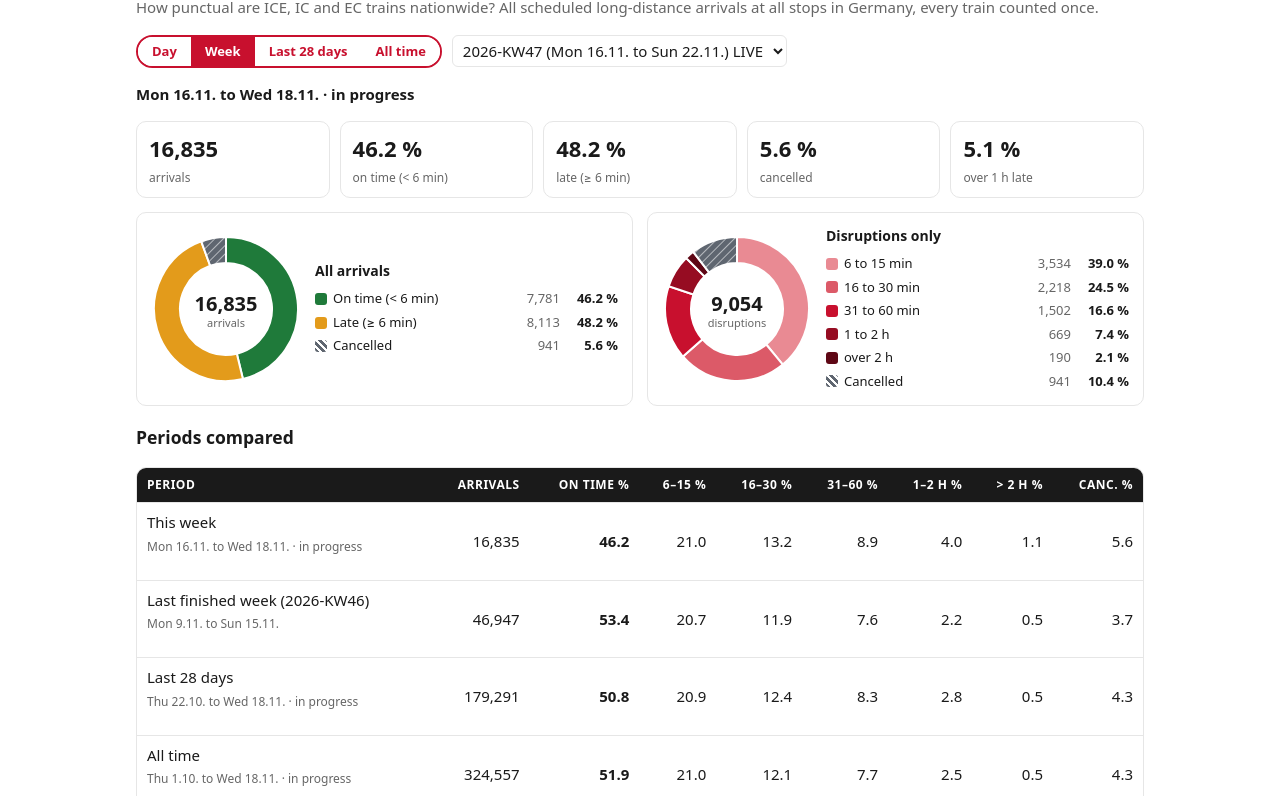
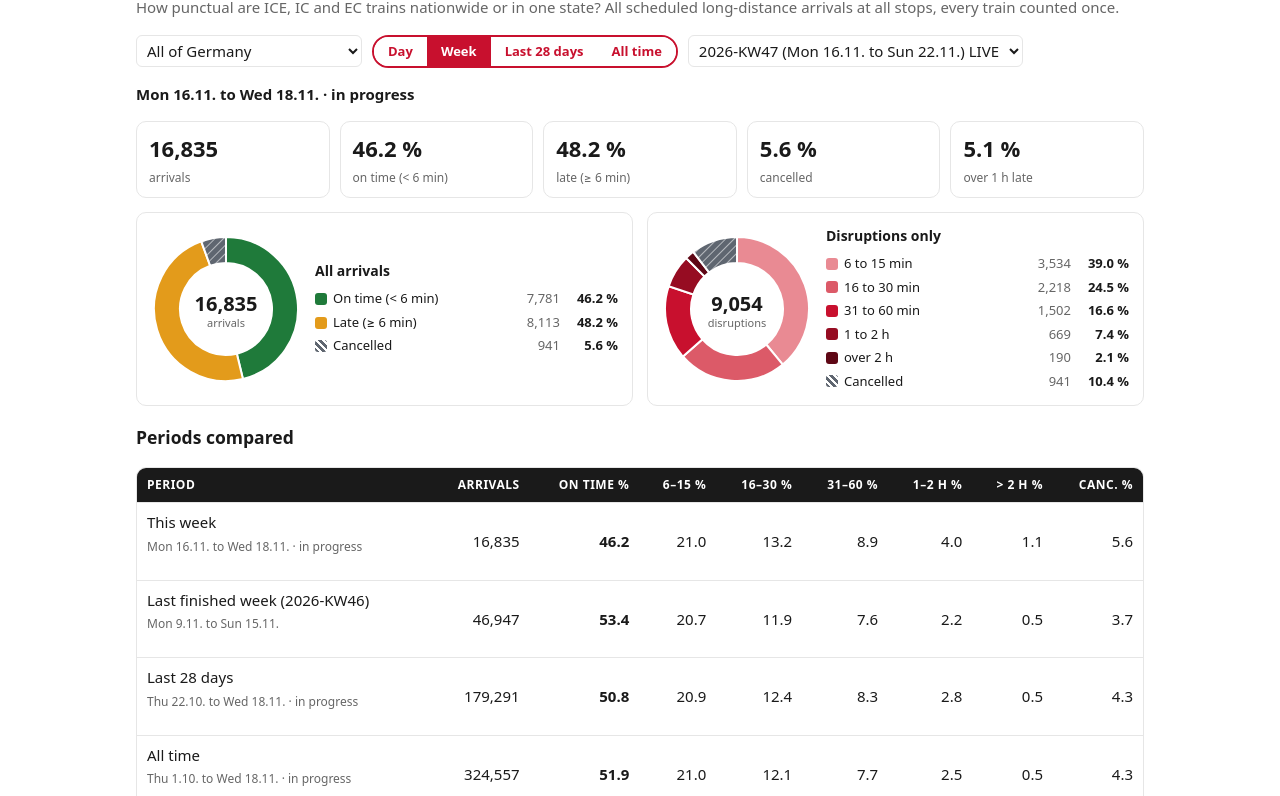
Before and after one commit to Awthura/bundesbahnhofsliga, a plain HTML site: page docs/stats.html in a window 1280 px wide. Shown: the part 155-951 px from the top of the page. Drawn offline with Linux system fonts and the light colour scheme.

Commit message:
Statistics page: filter by state
A Bundesland selector (default: all of Germany, linkable via ?land=) switches the headline numbers,
both donut charts and the period comparison to that state's ICE/IC/EC arrivals.

Co-Authored-By: Claude Opus 5.5 <noreply@anthropic.com>

```diff
--- a/docs/assets/app.js
+++ b/docs/assets/app.js
@@ -15,7 +15,7 @@ try { if (new URLSearchParams(location.search).get("lang")) localStorage.setItem
 const STR = {
   de: {
     nav: ["Home", "Tabellen", "Rangliste", "Karte", "Statistik", "Meister", "Regeln", "Methodik"],
-    ns_title: "Statistik Deutschland", ns_intro: "Wie pünktlich sind ICE, IC und EC bundesweit? Alle planmäßigen Fernverkehrsankünfte an allen Halten in Deutschland, jeder Zug zählt einmal.",
+    ns_title: "Statistik Deutschland", ns_title_land: (s) => `Statistik ${s}`, ns_all: "Ganz Deutschland", ns_intro: "Wie pünktlich sind ICE, IC und EC bundesweit oder in einem Bundesland? Alle planmäßigen Fernverkehrsankünfte an allen Halten, jeder Zug zählt einmal.",
     ns_period: ["Tag", "Woche (KW)", "Letzte 28 Tage", "Seit Beginn"],
     ns_kpi: ["Ankünfte", "pünktlich (< 6 Min.)", "verspätet (≥ 6 Min.)", "ausgefallen", "über 1 Std. verspätet"],
     ns_cmp: "Zeiträume im Vergleich", ns_cmp_rows: ["Diese Woche", "Letzte abgeschlossene Woche", "Letzte 28 Tage", "Seit Beginn"],
@@ -141,7 +141,7 @@ const STR = {
   },
   en: {
     nav: ["Home", "Tables", "Ranking", "Map", "Statistics", "Champions", "Rules", "Methodology"],
-    ns_title: "Germany at a glance", ns_intro: "How punctual are ICE, IC and EC trains nationwide? All scheduled long-distance arrivals at all stops in Germany, every train counted once.",
+    ns_title: "Germany at a glance", ns_title_land: (s) => `${s} at a glance`, ns_all: "All of Germany", ns_intro: "How punctual are ICE, IC and EC trains nationwide or in one state? All scheduled long-distance arrivals at all stops, every train counted once.",
     ns_period: ["Day", "Week", "Last 28 days", "All time"],
     ns_kpi: ["arrivals", "on time (< 6 min)", "late (≥ 6 min)", "cancelled", "over 1 h late"],
     ns_cmp: "Periods compared", ns_cmp_rows: ["This week", "Last finished week", "Last 28 days", "All time"],
--- a/docs/stats.html
+++ b/docs/stats.html
@@ -14,7 +14,7 @@ if(l!=="de"&&l!=="en")l=/^de\b/i.test(navigator.language||"")?"de":"en";document
   <h1 id="t" style="margin:4px 0 2px"></h1>
   <p class="sub" id="intro"></p>
   <div class="map-ctl" style="display:flex;flex-wrap:wrap;gap:10px;align-items:center;margin:8px 0">
-    <span class="view-toggle" id="period"></span><select id="pick" aria-label="Zeitraum"></select></div>
+    <select id="land" aria-label="Bundesland"></select><span class="view-toggle" id="period"></span><select id="pick" aria-label="Zeitraum"></select></div>
   <p><b id="when"></b></p>
   <div class="kpis" id="kpis"></div>
   <div class="mix" id="mix"></div>
@@ -22,18 +22,28 @@ if(l!=="de"&&l!=="en")l=/^de\b/i.test(navigator.language||"")?"de":"en";document
   <div id="cmp"></div>
   <p class="sub" id="note"></p>
 </main>
-<script src="assets/app.js?v=77a7bb0717"></script>
+<script src="assets/app.js?v=287587216c"></script>
 <script>
 chrome("stats.html");
 $("#t").textContent = T.ns_title; $("#intro").textContent = T.ns_intro; $("#cmp-title").textContent = T.ns_cmp;
 // national day sums from the map data: [arrivals, punctual, cancelled, late 6-15, 16-30, 31-60, 61-120, >120 min]
-const S = { period: 1, pick: null };
+const S = { period: 1, pick: null, land: new URLSearchParams(location.search).get("land") || "" };   // "" = all of Germany
 const pc = (k, a) => (a ? num((100 * k) / a, 1) : "–");
 (async () => {
   const [M, meta] = await Promise.all([getJSON("data/map.json"), getJSON("data/meta.json")]);
   stamp(meta);
   const days = M.days, idx = Object.fromEntries(days.map((d, i) => [d, i]));
-  const sum = (ks) => ks.reduce((t, k) => t.map((x, j) => x + (M.national[k][j] || 0)), [0, 0, 0, 0, 0, 0, 0, 0]);
+  if (S.land && !M.states[S.land]) S.land = "";
+  const src = () => (S.land ? M.states[S.land] : M.national);
+  const sum = (ks) => ks.reduce((t, k) => t.map((x, j) => x + ((src()[k] && src()[k][j]) || 0)), [0, 0, 0, 0, 0, 0, 0, 0]);
+  $("#land").innerHTML = `<option value="">${T.ns_all}</option>` + Object.keys(M.states).sort((a, b) => a.localeCompare(b, "de"))
+    .map((s) => `<option value="${esc(s)}">${esc(s)}</option>`).join("");
+  $("#land").value = S.land;
+  $("#land").onchange = (e) => {
+    S.land = e.target.value;
+    const p = new URLSearchParams(location.search); if (S.land) p.set("land", S.land); else p.delete("land");
+    history.replaceState(null, "", "?" + p.toString()); render(); renderCmp();
+  };
   const weekKs = (s) => days.map((d, k) => k).filter((k) => days[k] >= s.start && days[k] <= s.end);
   const last28 = days.map((_, k) => k).slice(-28), all = days.map((_, k) => k);
   const tag = (ks) => (ks.some((k) => days[k] === M.running) ? ` · ${T.running}` : ks.some((k) => (M.pending || []).includes(days[k])) ? ` · ${T.pending}` : "");
@@ -56,6 +66,7 @@ const pc = (k, a) => (a ? num((100 * k) / a, 1) : "–");
   }
   function render() {
     const ks = selection(), v = sum(ks), [a, p, c] = v, late = v[3] + v[4] + v[5] + v[6] + v[7];
+    $("#t").textContent = S.land ? T.ns_title_land(S.land) : T.ns_title;
     $("#when").textContent = T.map_range(dayLabel(days[ks[0]]), dayLabel(days[ks[ks.length - 1]])) + tag(ks);
     const k = [[a.toLocaleString(LANG), T.ns_kpi[0]], [pc(p, a) + " %", T.ns_kpi[1]], [pc(late, a) + " %", T.ns_kpi[2]],
       [pc(c, a) + " %", T.ns_kpi[3]], [pc(v[6] + v[7], a) + " %", T.ns_kpi[4]]];
@@ -73,10 +84,11 @@ const pc = (k, a) => (a ? num((100 * k) / a, 1) : "–");
   const rows = [[T.ns_cmp_rows[0], weekKs(cur)], [T.ns_cmp_rows[1] + (done.length ? ` (${done[done.length - 1].id})` : ""), done.length ? weekKs(done[done.length - 1]) : []],
     [T.ns_cmp_rows[2], last28], [T.ns_cmp_rows[3], all]].filter((r) => r[1].length);
   const cc = T.ns_cmp_cols;
-  $("#cmp").innerHTML = `<div class="tablewrap"><table><thead><tr><th>${cc[0]}</th><th class="num hide-sm">${cc[1]}</th>${cc.slice(2).map((h) => `<th class="num">${h} %</th>`).join("")}</tr></thead><tbody>
+  const renderCmp = () => { $("#cmp").innerHTML = `<div class="tablewrap"><table><thead><tr><th>${cc[0]}</th><th class="num hide-sm">${cc[1]}</th>${cc.slice(2).map((h) => `<th class="num">${h} %</th>`).join("")}</tr></thead><tbody>
     ${rows.map(([l, ks]) => { const v = sum(ks); return `<tr><td class="st" style="min-width:150px">${esc(l)}<span class="sub" style="display:block;font-size:12px">${T.map_range(dayLabel(days[ks[0]]), dayLabel(days[ks[ks.length - 1]]))}${tag(ks)}</span></td>
       <td class="num hide-sm">${v[0].toLocaleString(LANG)}</td>${[1, 3, 4, 5, 6, 7, 2].map((j) => `<td class="num">${j === 1 ? "<b>" : ""}${pc(v[j], v[0])}${j === 1 ? "</b>" : ""}</td>`).join("")}</tr>`; }).join("")}
-    </tbody></table></div>`;
+    </tbody></table></div>`; };
+  renderCmp();
   $("#note").textContent = T.ns_note(dayLabel(days[0]), dayLabel(days[days.length - 1]));
   $("#pick").onchange = (e) => { S.pick = e.target.value; render(); };
   fillPick();
```
Also changed, not shown: docs/about.html (+1 -1 lines), docs/champions.html (+1 -1 lines), docs/data/meta.json (+1 -1 lines), docs/index.html (+1 -1 lines), docs/map.html (+1 -1 lines), docs/ranking.html (+1 -1 lines), docs/rules.html (+1 -1 lines), docs/station.html (+1 -1 lines), docs/tables.html (+1 -1 lines).
